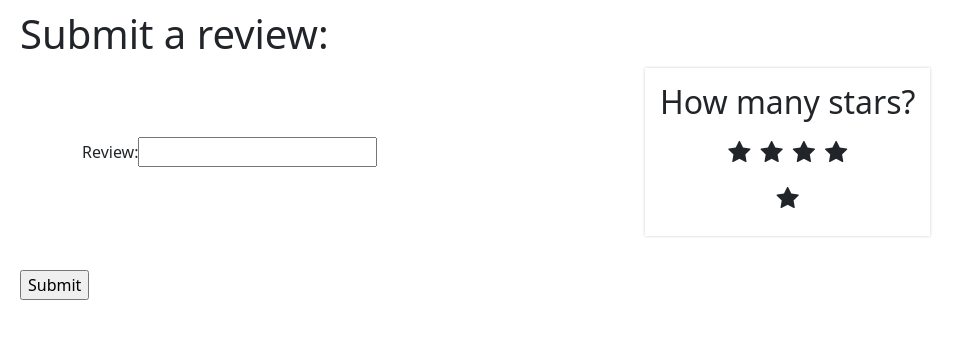
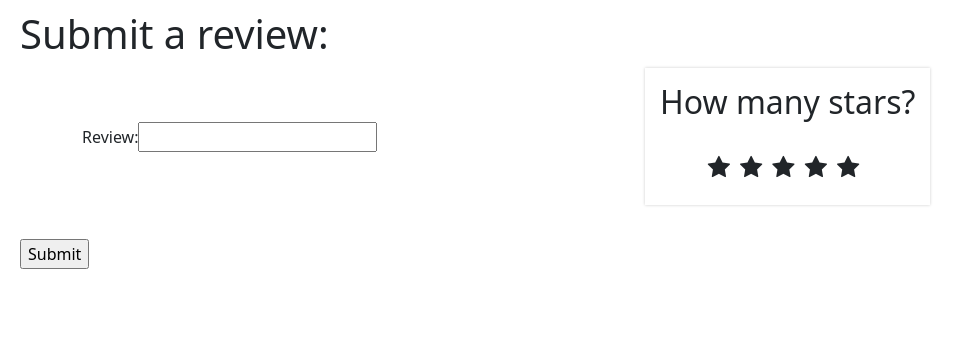
Before and after one commit to Oasis-NEU/f23-group24, a React (Create React App) app: page /reviewForm/1 in a window 1280 px wide. Shown: the top 338 px of the page, without its empty margins (0-974 px from the left). Built offline with nearby package versions, Linux system fonts and the light colour scheme; what spotify-web-api-js would draw is missing.

Commit message:
edited review form

```diff
--- a/src/style.css
+++ b/src/style.css
@@ -108,7 +108,7 @@ header {
 }
 
 .rating-wrap{
-    max-width: 480px;
+    max-width: 600px;
     margin: auto;
     padding: 15px;
     box-shadow: 0 0 3px 0 rgba(0, 0, 0, .2);
@@ -116,8 +116,9 @@ header {
 }
 
 .center{
-    width: 135px;
+    width: 200px;
     margin: auto;
+    padding: 15px;
 }
 
 #rating-value{
```
